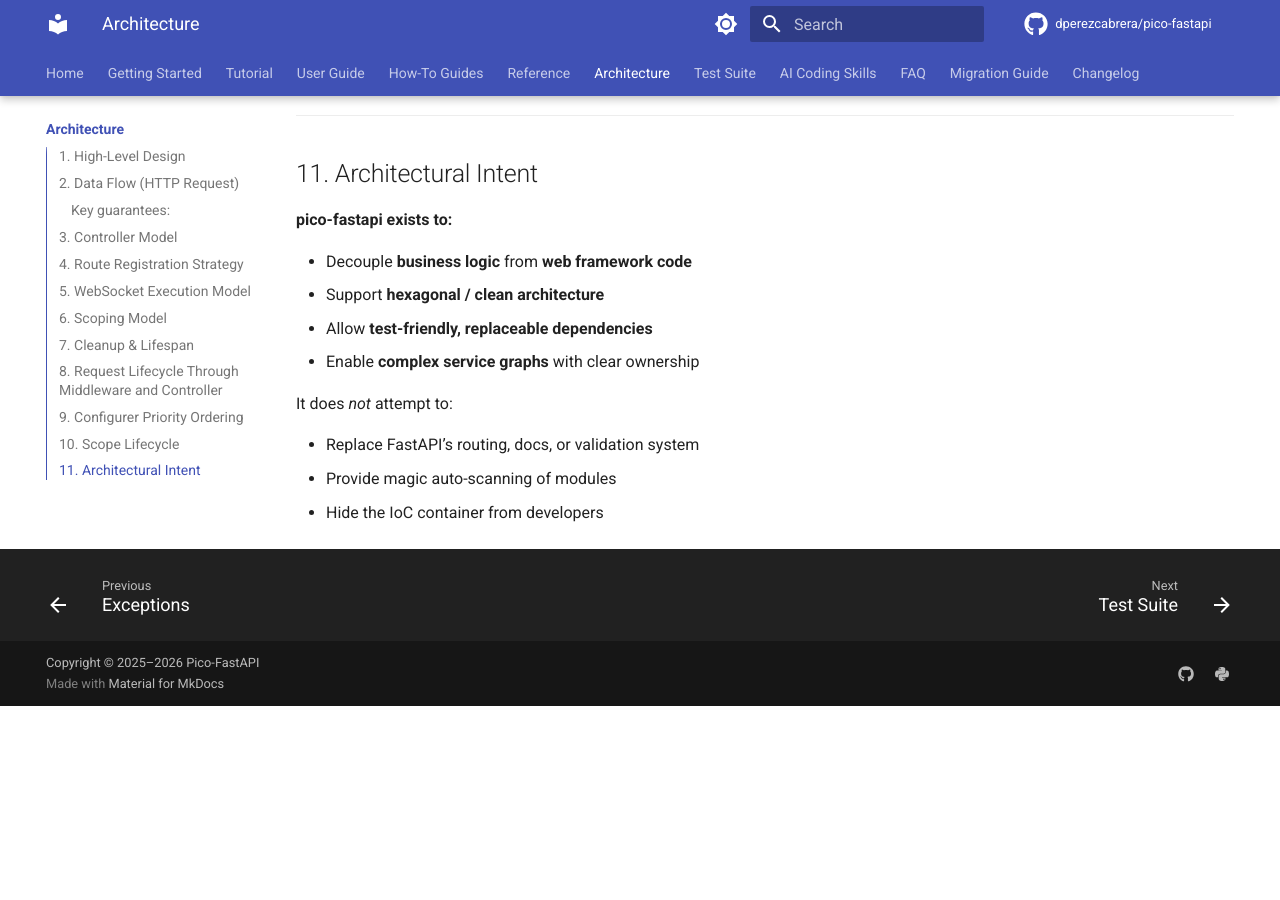
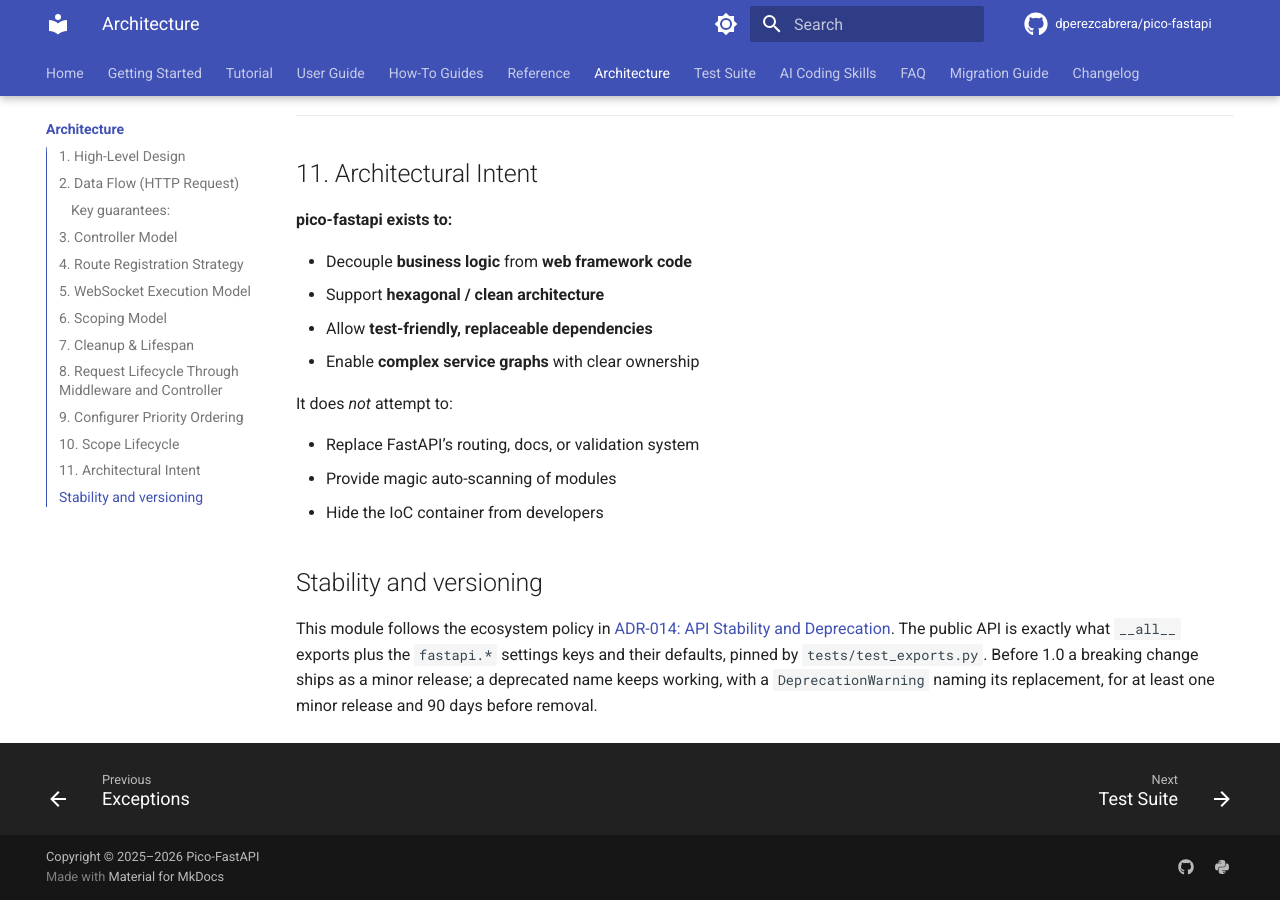
Before and after one commit to dperezcabrera/pico-fastapi, an MkDocs documentation site: the page built from docs/architecture.md, in a window 1280 px wide and 900 px high, scrolled down 8123 px. Built offline with MkDocs 1.6.1 and Material for MkDocs 9.7.7, drawn with Linux system fonts in a browser that asks for light colours; comment, search, counter and statistics services are not loaded; before the commit the page ends 8829 px from its top, so only the background shows below that.

Commit message:
Link the ADR-014 stability and deprecation policy from the architecture docs

```diff
--- a/docs/architecture.md
+++ b/docs/architecture.md
@@ -299,3 +299,8 @@
   * Hide the IoC container from developers
 
 <!-- end list -->
+
+
+## Stability and versioning
+
+This module follows the ecosystem policy in [ADR-014: API Stability and Deprecation](https://github.com/dperezcabrera/pico-ioc/blob/main/docs/adr/adr-0014-api-stability-and-deprecation.md). The public API is exactly what `__all__` exports plus the `fastapi.*` settings keys and their defaults, pinned by `tests/test_exports.py`. Before 1.0 a breaking change ships as a minor release; a deprecated name keeps working, with a `DeprecationWarning` naming its replacement, for at least one minor release and 90 days before removal.
```
